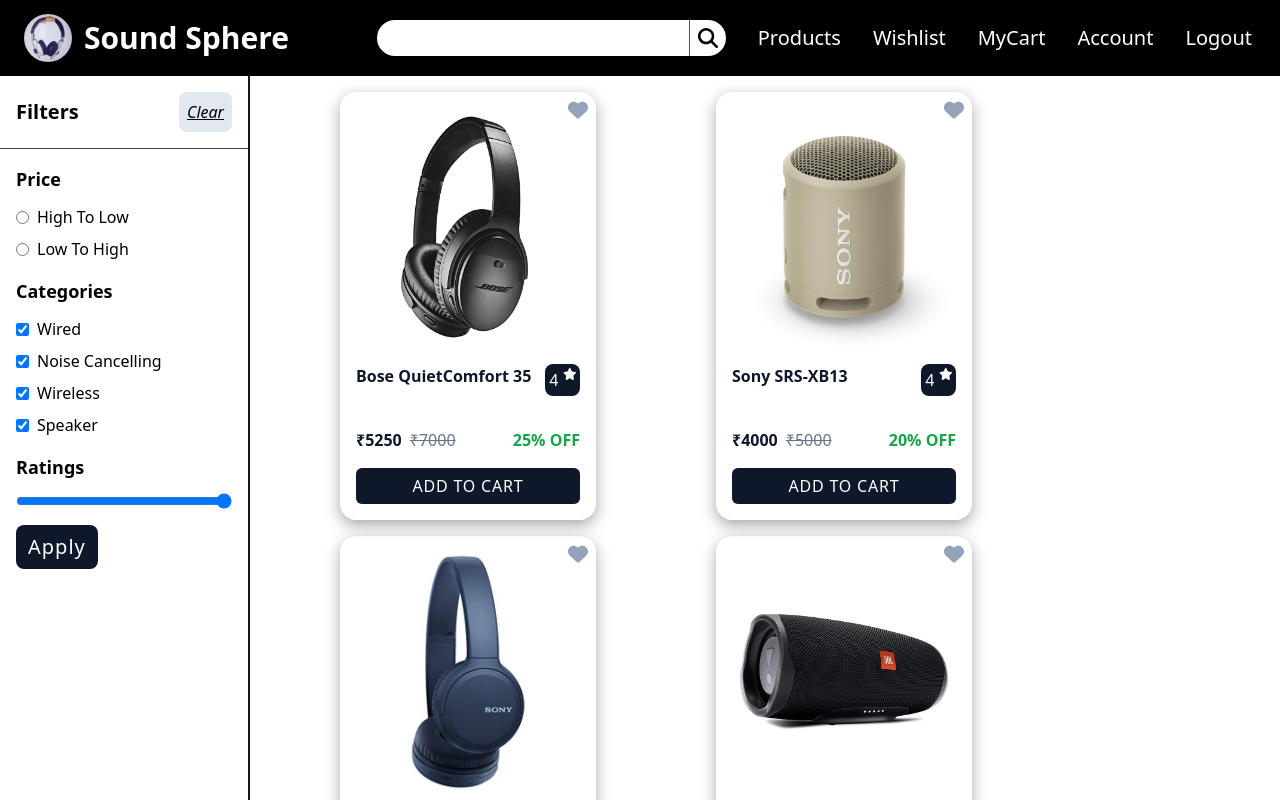
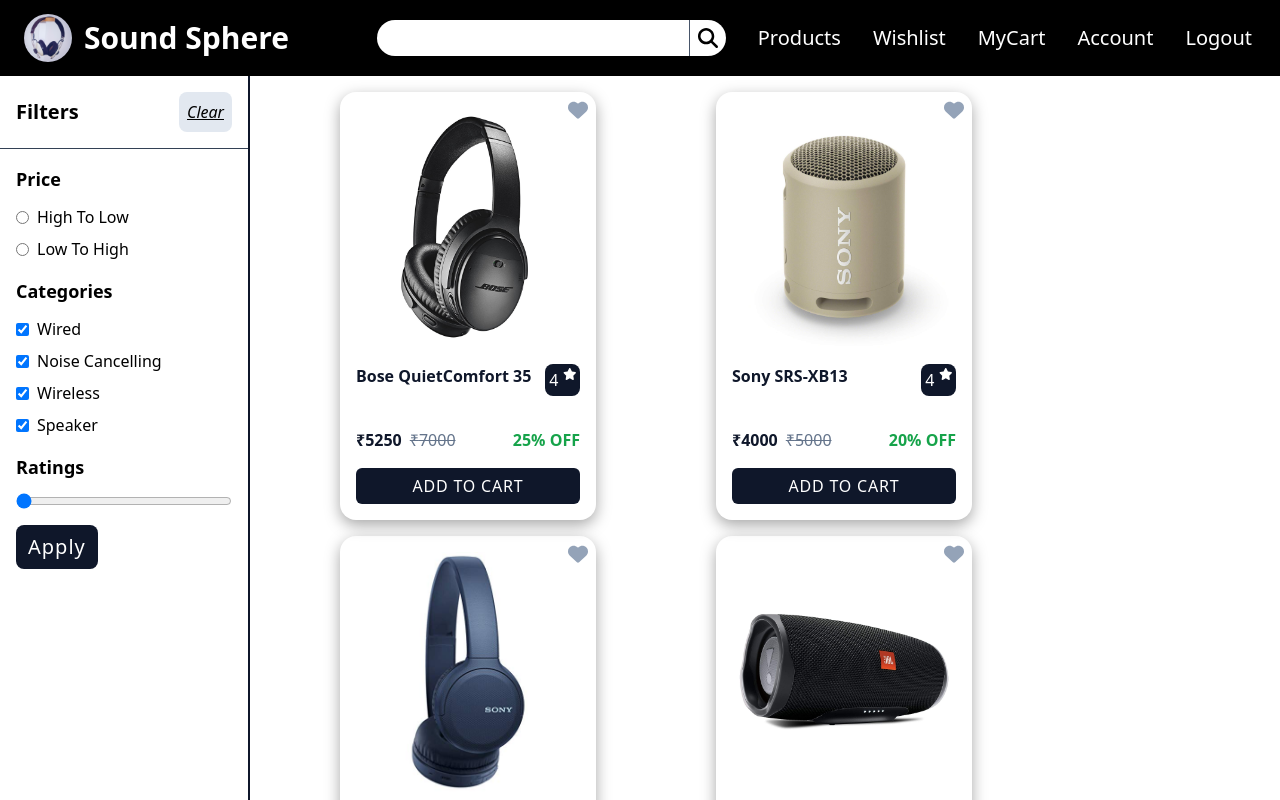
Before and after one commit to Aayush259/E-Commerce, a React (Vite) app: page /products in a window 1280 px wide. Shown: the top 800 px of the page. Built offline with nearby package versions, Linux system fonts and the light colour scheme.

Commit message:
Filter products according to ratings

```diff
--- a/src/components/products/FilterSection.jsx
+++ b/src/components/products/FilterSection.jsx
@@ -1,7 +1,7 @@
 import React, { useState } from 'react';
 import { FontAwesomeIcon } from '@fortawesome/react-fontawesome';
 
-export default function FilterSection({ setFilterCriteria, setSortPreference }) {
+export default function FilterSection({ setFilterCriteria, setSortPreference, setRatingsPreference }) {
 
     // State for filter section active.
     const [filterActive, setFilterActive] = useState(false);
@@ -20,6 +20,11 @@
     const handleSortChange = (e) => {
         setSortPreference(e.target.value);
     };
+
+    // Handle rating preference.
+    const handleRatingPreference = (e) => {
+        setRatingsPreference(Number(e.target.value))
+    }
 
     // Handle category change.
     const handleCategoryChange = (category) => {
@@ -154,7 +159,17 @@
 
                     <div className="flex flex-col gap-2 mt-3">
                         <label htmlFor="rating" className="flex flex-row items-center justify-start gap-2 cursor-pointer">
-                            <input type="range" name="rating" id="rating" defaultValue={5} step={1} min={1} max={5} className="w-full max-w-sm" />
+                            <input
+                                type="range"
+                                name="rating"
+                                id="rating"
+                                defaultValue={1}
+                                step={1}
+                                min={1}
+                                max={5}
+                                className="w-full max-w-sm"
+                                onChange={handleRatingPreference}
+                            />
                         </label>
                     </div>
 
@@ -163,7 +178,7 @@
                 <button
                     type="submit"
                     className="block bg-slate-900 text-white px-3 py-2 rounded-lg ml-4 text-xl tracking-wider"
-                    onClick={applyFilters}
+                    onChange={applyFilters}
                 >
                     Apply
                 </button>
--- a/src/components/products/Products.jsx
+++ b/src/components/products/Products.jsx
@@ -17,14 +17,23 @@
         'Wired', 'Noise Cancelling', 'Wireless', 'Speaker'
     ]);
 
+    // State for sorting preference of products.
     const [sortPreference, setSortPreference] = useState('');
+
+    // State for ratings preferences.
+    const [ratingsPreference, setRatingsPreference] = useState(0);
 
     // Update productsToDisplay when productData, filterCriteria, or sortPreference changes.
     useEffect(() => {
+        // Filter according to category.
         let filteredProducts = productData.filter(product =>
             filterCriteria.includes(product.category)
         );
 
+        // Filter according to ratings.
+        filteredProducts = filteredProducts.filter(product => product.rating >= ratingsPreference);
+
+        // Sort according to discounted price.
         if (sortPreference === 'lowToHigh') {
             filteredProducts = filteredProducts.sort((a, b) => {
                 const priceA = a.originalPrice
@@ -45,14 +54,14 @@
 
                 return discountedPriceB - discountedPriceA;
             });
-        }
+        };
 
         setProductsToDisplay(filteredProducts);
-    }, [productData, filterCriteria, sortPreference]);
+    }, [productData, filterCriteria, sortPreference, ratingsPreference]);
 
     return (
         <div className="flex flex-row flex-wrap justify-start items-start relative">
-            <FilterSection setFilterCriteria={setFilterCriteria} setSortPreference={setSortPreference} />
+            <FilterSection setFilterCriteria={setFilterCriteria} setSortPreference={setSortPreference} setRatingsPreference={setRatingsPreference} />
             <div className="flex flex-row justify-start items-center flex-wrap gap-4 mx-8 my-4 lg:ml-72 lg:mr-64">
                 {
                     productsToDisplay ? (
```
